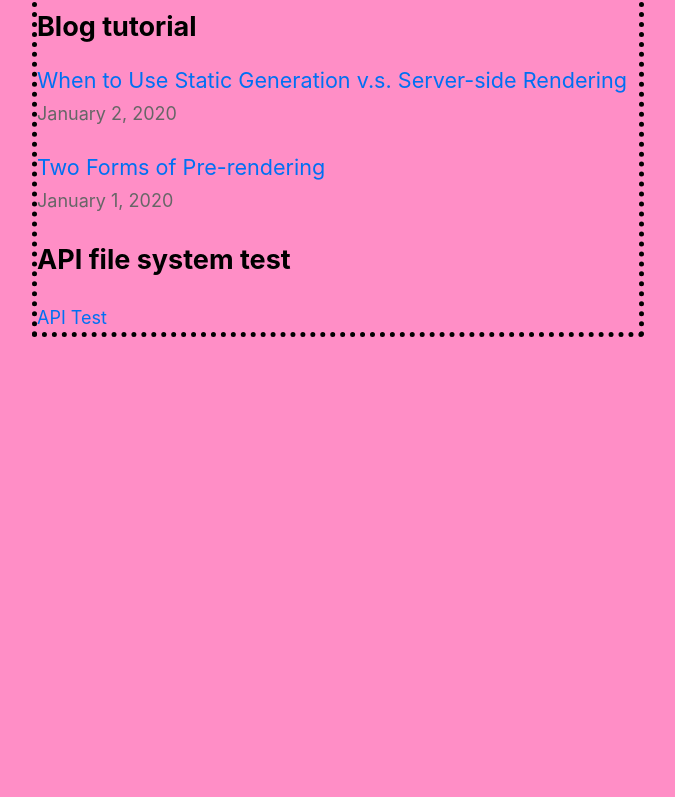
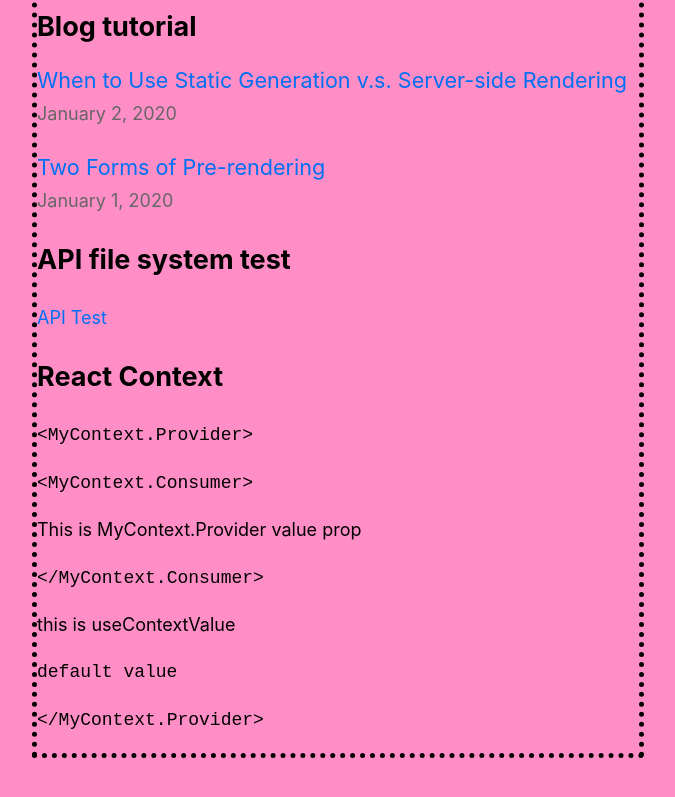
Before and after one commit to ckjpdx/nextjs-blog, a Next.js app: page / in a window 1280 px wide. Shown: the part 725-1522 px from the top of the page, without its empty margins (302-977 px from the left). Before the commit the page ends 1170 px from the top, so only its background shows below. Built offline with nearby package versions, Linux system fonts and the light colour scheme.

Commit message:
add React Context and examples
demos same page examples of both Context.Provider/Context.Consumer and useContext

```diff
--- a/pages/index.js
+++ b/pages/index.js
@@ -5,6 +5,7 @@ import Layout, { siteTitle } from '../components/layout'
 import utilStyles from '../styles/utils.module.css'
 import indexStyles from '../styles/index.module.css'
 import { getSortedPostsData } from '../lib/posts'
+import * as React from 'react'
 
 export async function getStaticProps() {
   const allPostsData = getSortedPostsData()
@@ -16,6 +17,9 @@ export async function getStaticProps() {
 }
 
 export default function Home({ allPostsData = []}) {
+  const MyContext = React.createContext('default value')
+  const useContextValue = React.useContext(MyContext)
+
   return (
     <Layout home>
       <Head>
@@ -59,6 +63,22 @@ export default function Home({ allPostsData = []}) {
             <a>API Test</a>
           </Link>
         </section>
+        <section>
+          <h2>
+            React Context
+          </h2>
+          <p><code>{'<'}MyContext.Provider{'>'}</code></p>
+          <MyContext.Provider value='This is MyContext.Provider value prop'>
+          <p><code>{'<'}MyContext.Consumer{'>'}</code></p>
+            <MyContext.Consumer>
+              {value => value}
+            </MyContext.Consumer>
+          <p><code>{'</'}MyContext.Consumer{'>'}</code></p>
+          <p>this is useContextValue</p>
+            <code className='code-value'>{useContextValue}</code>
+          </MyContext.Provider>
+          <p><code>{'</'}MyContext.Provider{'>'}</code></p>
+        </section>
       </div>
     </Layout>
   )
```
